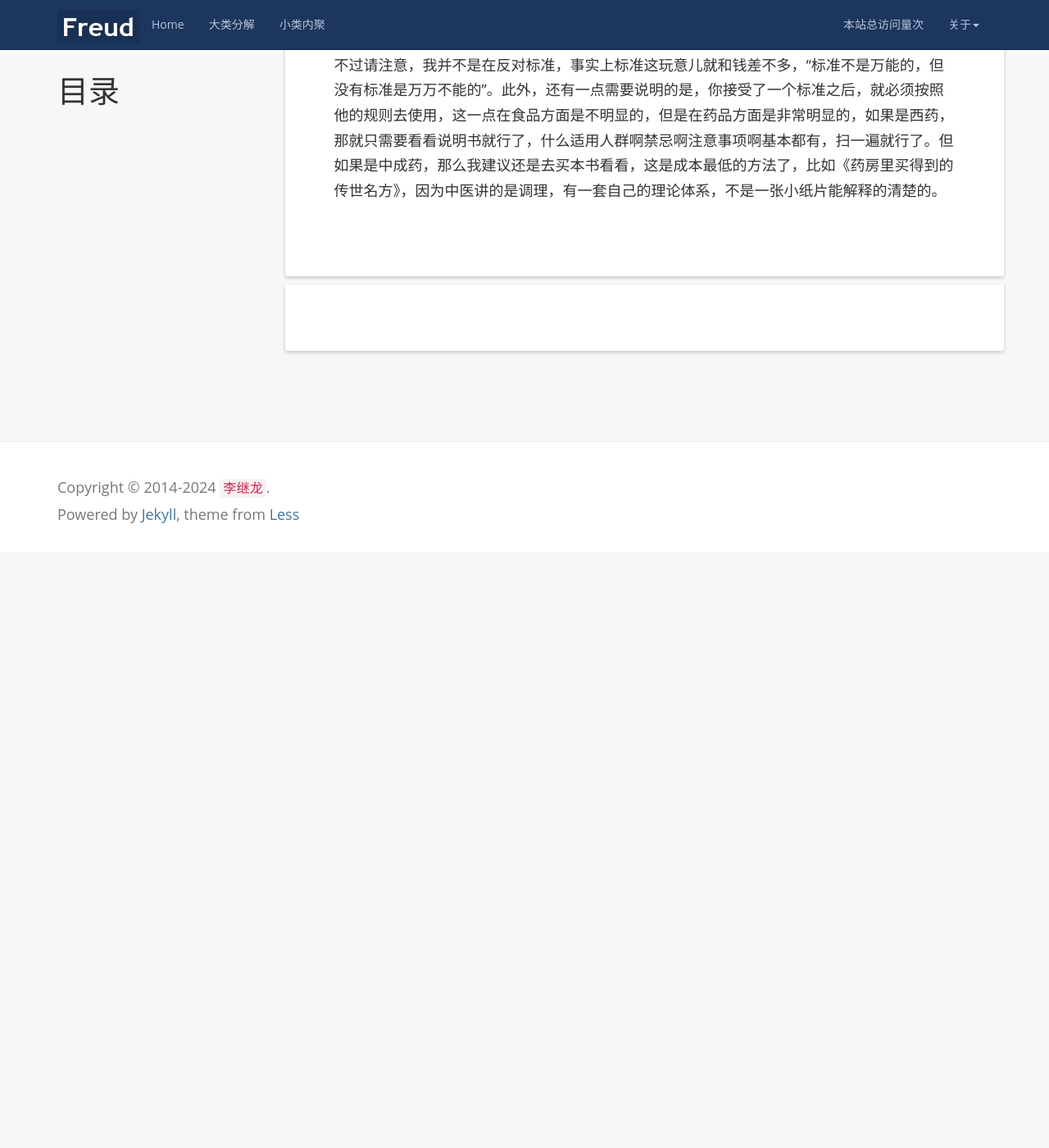
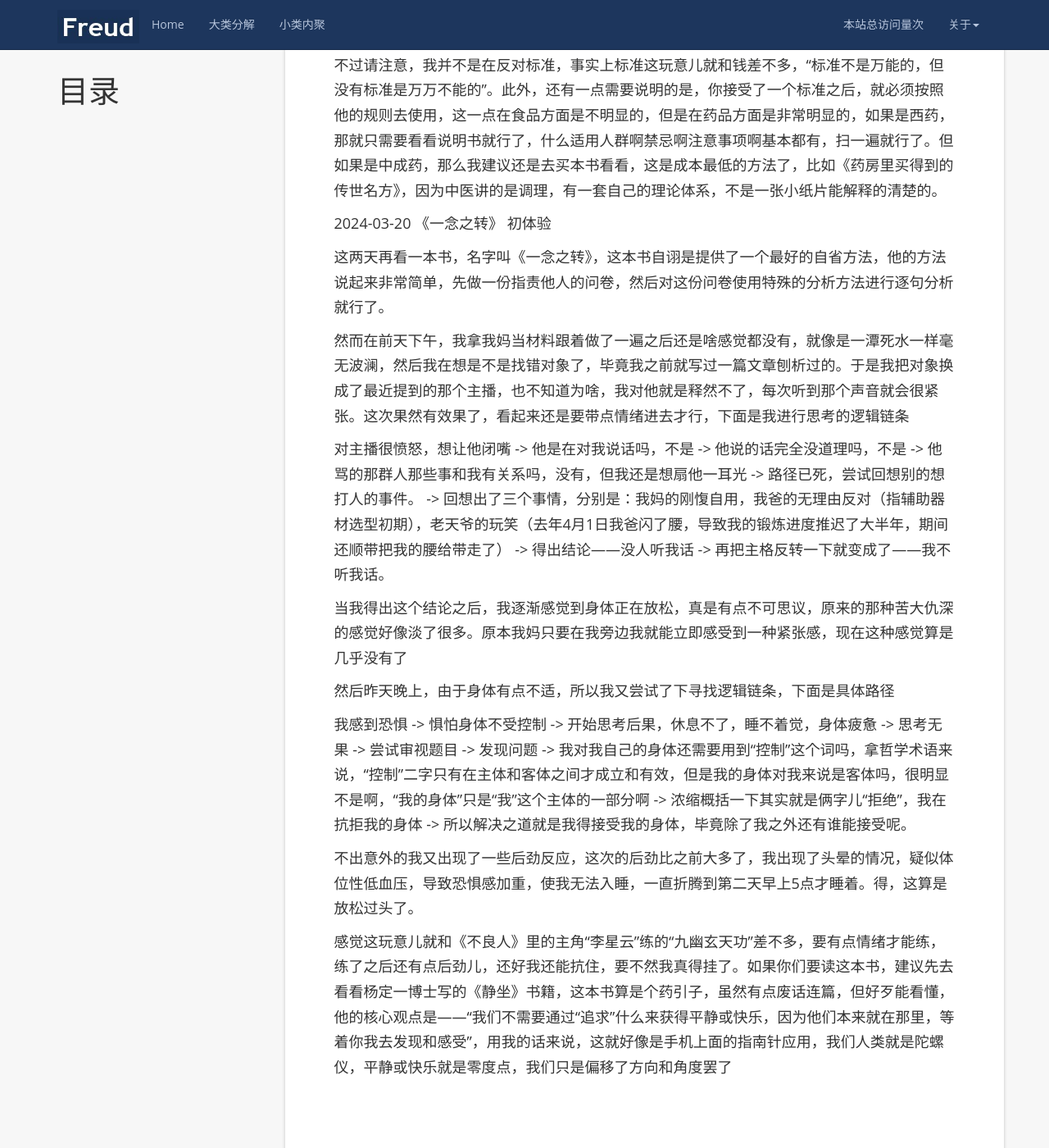
Before and after one commit to kljzndx/My-Blog, a Jekyll site: the page built from _posts/2016-07-03-my-notebook.md, in a window 1280 px wide and 1400 px high, scrolled down 5398 px. Shown: the whole window at 82% size. Built offline with Jekyll 4.4.1, drawn with Linux system fonts in a browser that asks for light colours; nearby versions of some CDN libraries; comment, search, counter and statistics services are not loaded; before the commit the page ends 6071 px from its top, so only the background shows below that.

Commit message:
更新笔记

```diff
--- a/_posts/2016-07-03-my-notebook.md
+++ b/_posts/2016-07-03-my-notebook.md
@@ -90,3 +90,21 @@ tags: [随便写写]
 回过头来接着说这个食品安全问题，这次事情给我的感觉是什么呢，我的感觉就是在故意制造焦虑，以便拉升一波经济，原因呢我前段日子已经说了，所谓的标准所谓的安全，他们都是人定的，换句话说就是他们都是相对的，所以这个东西我认为不必较真，只要这个东西能上市场、上餐桌，吃了以后没有什么恶劣反应，这就行了，要知道我们的人体是个复杂系统，复杂系统是不太可能因为单一因素而导致崩溃的，所以该吃吃该喝喝，管他洪水滔天呢，相信自己的感觉就对了
 
 不过请注意，我并不是在反对标准，事实上标准这玩意儿就和钱差不多，“标准不是万能的，但没有标准是万万不能的”。此外，还有一点需要说明的是，你接受了一个标准之后，就必须按照他的规则去使用，这一点在食品方面是不明显的，但是在药品方面是非常明显的，如果是西药，那就只需要看看说明书就行了，什么适用人群啊禁忌啊注意事项啊基本都有，扫一遍就行了。但如果是中成药，那么我建议还是去买本书看看，这是成本最低的方法了，比如《药房里买得到的传世名方》，因为中医讲的是调理，有一套自己的理论体系，不是一张小纸片能解释的清楚的。
+
+2024-03-20 《一念之转》 初体验
+
+这两天再看一本书，名字叫《一念之转》，这本书自诩是提供了一个最好的自省方法，他的方法说起来非常简单，先做一份指责他人的问卷，然后对这份问卷使用特殊的分析方法进行逐句分析就行了。
+
+然而在前天下午，我拿我妈当材料跟着做了一遍之后还是啥感觉都没有，就像是一潭死水一样毫无波澜，然后我在想是不是找错对象了，毕竟我之前就写过一篇文章刨析过的。于是我把对象换成了最近提到的那个主播，也不知道为啥，我对他就是释然不了，每次听到那个声音就会很紧张。这次果然有效果了，看起来还是要带点情绪进去才行，下面是我进行思考的逻辑链条
+
+对主播很愤怒，想让他闭嘴 -> 他是在对我说话吗，不是 -> 他说的话完全没道理吗，不是 -> 他骂的那群人那些事和我有关系吗，没有，但我还是想扇他一耳光 -> 路径已死，尝试回想别的想打人的事件。 -> 回想出了三个事情，分别是：我妈的刚愎自用，我爸的无理由反对（指辅助器材选型初期），老天爷的玩笑（去年4月1日我爸闪了腰，导致我的锻炼进度推迟了大半年，期间还顺带把我的腰给带走了） -> 得出结论——没人听我话 -> 再把主格反转一下就变成了——我不听我话。
+
+当我得出这个结论之后，我逐渐感觉到身体正在放松，真是有点不可思议，原来的那种苦大仇深的感觉好像淡了很多。原本我妈只要在我旁边我就能立即感受到一种紧张感，现在这种感觉算是几乎没有了
+
+然后昨天晚上，由于身体有点不适，所以我又尝试了下寻找逻辑链条，下面是具体路径
+
+我感到恐惧 -> 惧怕身体不受控制 -> 开始思考后果，休息不了，睡不着觉，身体疲惫 -> 思考无果 -> 尝试审视题目 -> 发现问题 -> 我对我自己的身体还需要用到“控制”这个词吗，拿哲学术语来说，“控制”二字只有在主体和客体之间才成立和有效，但是我的身体对我来说是客体吗，很明显不是啊，“我的身体”只是“我”这个主体的一部分啊 -> 浓缩概括一下其实就是俩字儿“拒绝”，我在抗拒我的身体 -> 所以解决之道就是我得接受我的身体，毕竟除了我之外还有谁能接受呢。
+
+不出意外的我又出现了一些后劲反应，这次的后劲比之前大多了，我出现了头晕的情况，疑似体位性低血压，导致恐惧感加重，使我无法入睡，一直折腾到第二天早上5点才睡着。得，这算是放松过头了。
+
+感觉这玩意儿就和《不良人》里的主角“李星云”练的“九幽玄天功”差不多，要有点情绪才能练，练了之后还有点后劲儿，还好我还能抗住，要不然我真得挂了。如果你们要读这本书，建议先去看看杨定一博士写的《静坐》书籍，这本书算是个药引子，虽然有点废话连篇，但好歹能看懂，他的核心观点是——“我们不需要通过“追求”什么来获得平静或快乐，因为他们本来就在那里，等着你我去发现和感受”，用我的话来说，这就好像是手机上面的指南针应用，我们人类就是陀螺仪，平静或快乐就是零度点，我们只是偏移了方向和角度罢了
```
